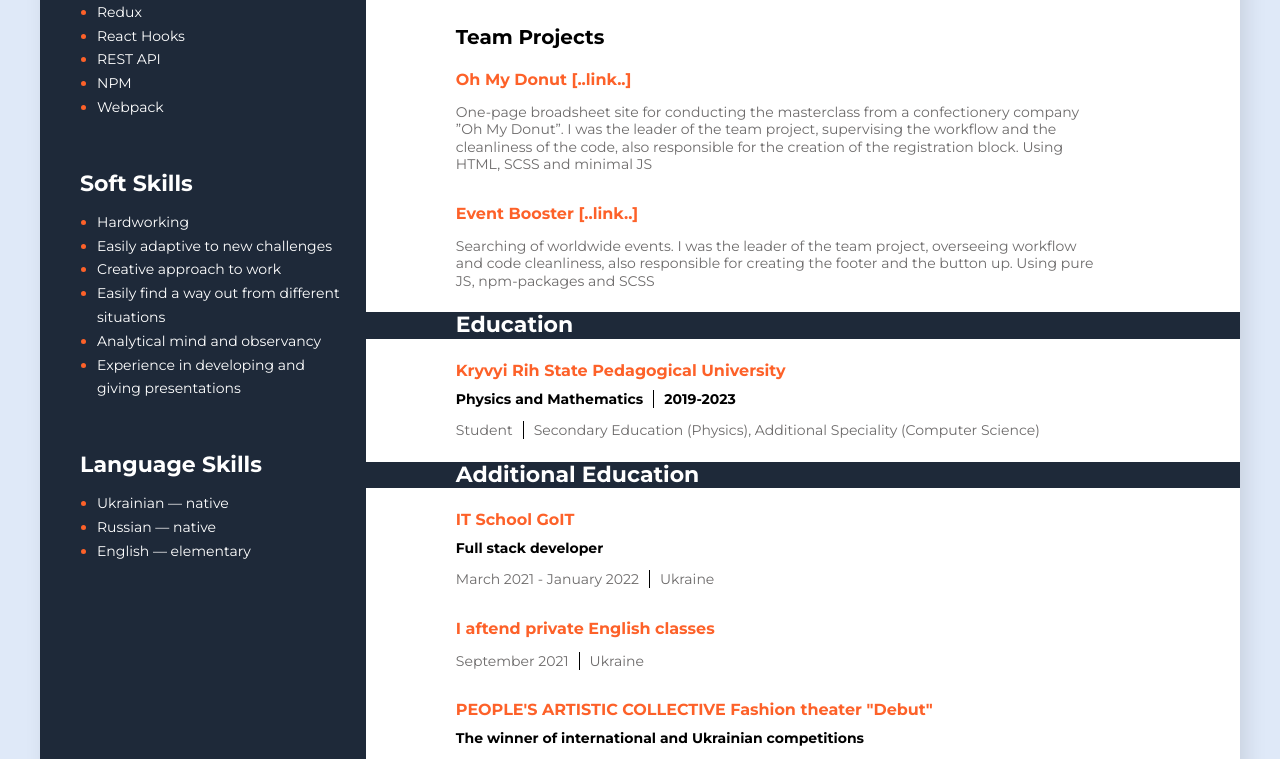
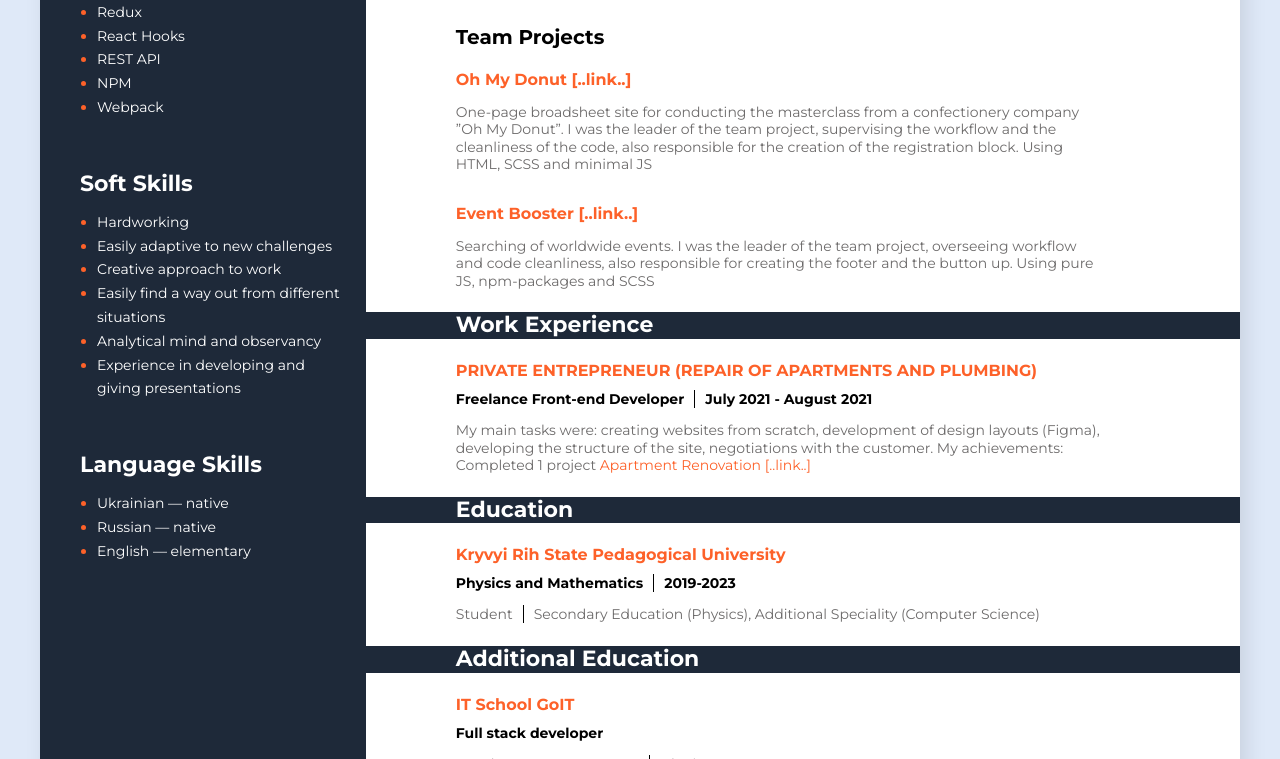
Before and after one commit to Natalia-doobro/summary, a plain HTML site: page index.html in a window 1280 px wide. Shown: the part 927-1686 px from the top of the page. Drawn offline with nearby package versions, Linux system fonts and the light colour scheme.

Commit message:
add Work Experience

```diff
--- a/index.html
+++ b/index.html
@@ -33,7 +33,7 @@
           <p class="about-me-description">
             I am a Junior Front-End developer. Looking for a remote work. I’m a
             student of the third course at State Pedagogical University. I heve
-            programming framework in HTML, CSS, JS, Pascal, C++, but I also try
+            programming framework in HTML, CSS, JS, Pascal, but I also try
             to focus on developing some other areas. I keep a close watch on the
             newest developings and technologies of scientific deviation AR/VR. I
             prefer to work among professionals.
@@ -330,6 +330,28 @@
             </div>
           </div>
 
+          <!-- my Work Experience-->
+          <div class="my-education-section">
+            <div class="fon-color">
+              <h3 class="main-content-title">Work Experience</h3>
+            </div>
+
+            <div class="item">
+              <h4 class="title">PRIVATE ENTREPRENEUR (REPAIR OF APARTMENTS AND PLUMBING)</h4>
+              <h5 class="subtitle">
+                Freelance Front-end Developer<span class="line"></span>July 2021 - August 2021
+              </h5>
+              <p class="text">
+                My main tasks were: creating websites from scratch, development of design
+                layouts (Figma), developing the structure of the site, negotiations with the
+                customer. My achievements: Completed 1 project
+
+                <a class="link" href="https://natalia-doobro.github.io/repair-of-apartments/" target="_blank">Apartment Renovation</a>
+                <a class="link" href="https://github.com/Natalia-doobro/repair-of-apartments" target="_blank">[..link..]</a>
+              </p>
+            </div>
+          </div>
+
           <!-- my education section-->
           <div class="my-education-section">
             <div class="fon-color">
```
